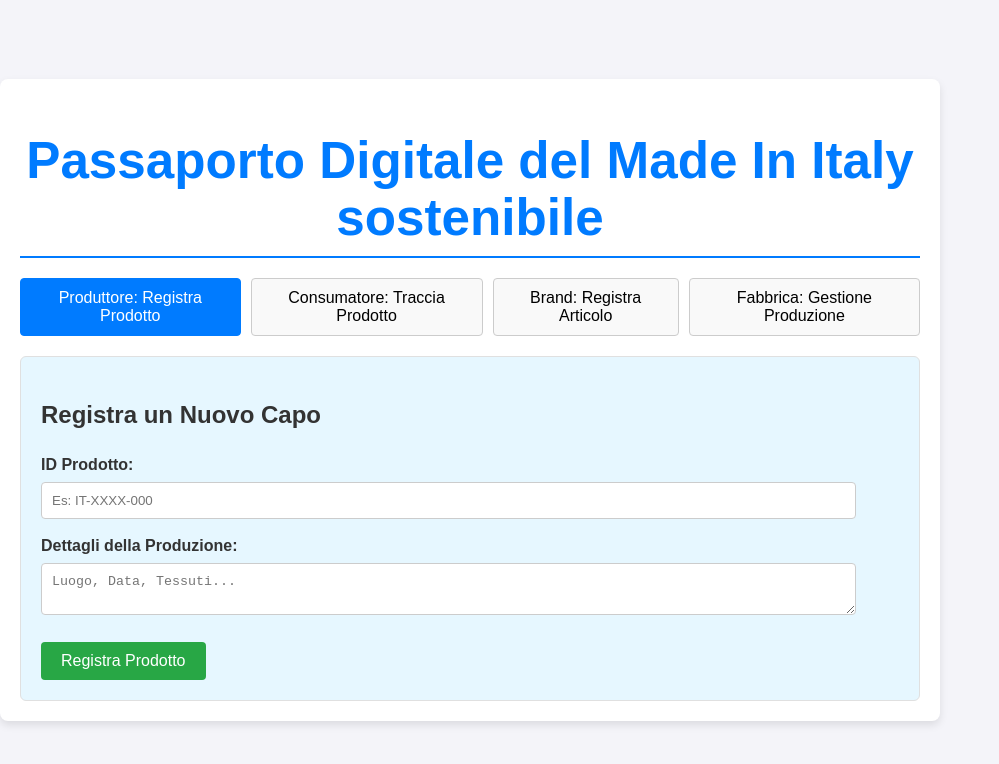
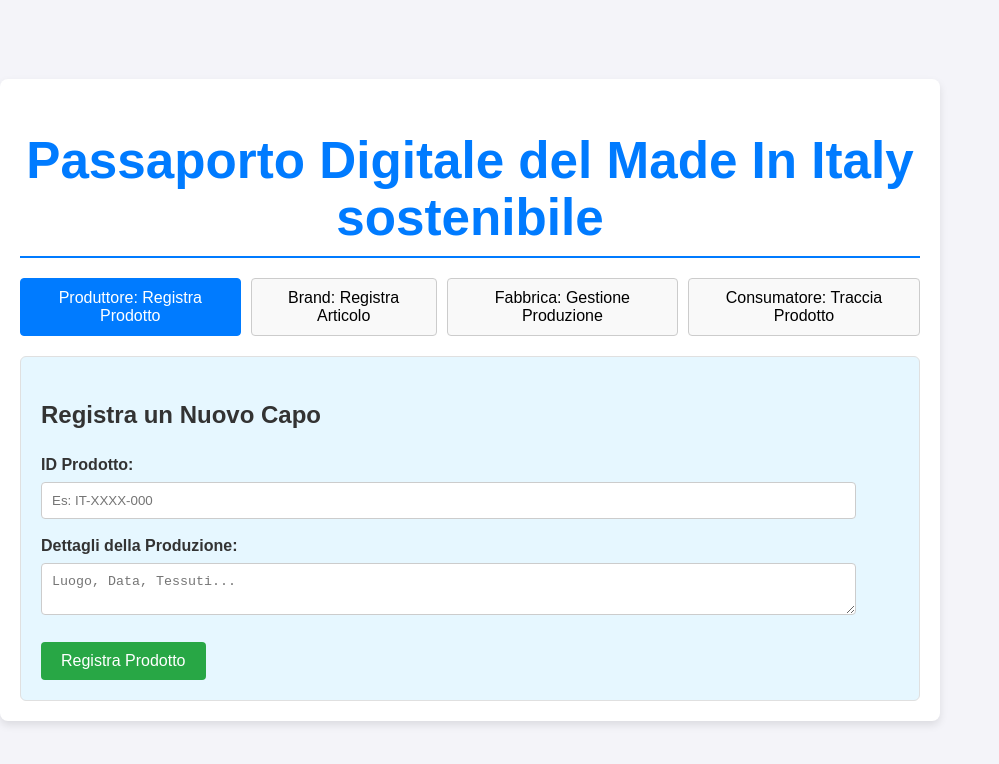
Before and after one commit to alessiapicciuto/passaporto-frontend-react, a React (Vite) app: page / in a window 1280 px wide. Shown: the top 764 px of the page, without its empty margins (0-999 px from the left). Built offline with nearby package versions, Linux system fonts and the light colour scheme.

Commit message:
rimuovo entte certicantr

```diff
--- a/src/App.jsx
+++ b/src/App.jsx
@@ -23,13 +23,6 @@ function App() {
         </button>
 
         <button
-          className={currentView === 'consumer' ? 'active' : ''}
-          onClick={() => setCurrentView('consumer')}
-        >
-          Consumatore: Traccia Prodotto
-        </button>
-
-        <button
           className={currentView === 'brand' ? 'active' : ''}
           onClick={() => setCurrentView('brand')}
         >
@@ -42,6 +35,14 @@ function App() {
         >
           Fabbrica: Gestione Produzione
         </button>
+
+        <button
+          className={currentView === 'consumer' ? 'active' : ''}
+          onClick={() => setCurrentView('consumer')}
+        >
+          Consumatore: Traccia Prodotto
+        </button>
+
       </nav>
 
       <main className="content">
@@ -49,6 +50,7 @@ function App() {
         {currentView === 'consumer' && <ConsumerView />}
         {currentView === 'brand' && <BrandView />}
         {currentView === 'factory' && <FactoryView />}
+
       </main>
     </div>
   );
```
